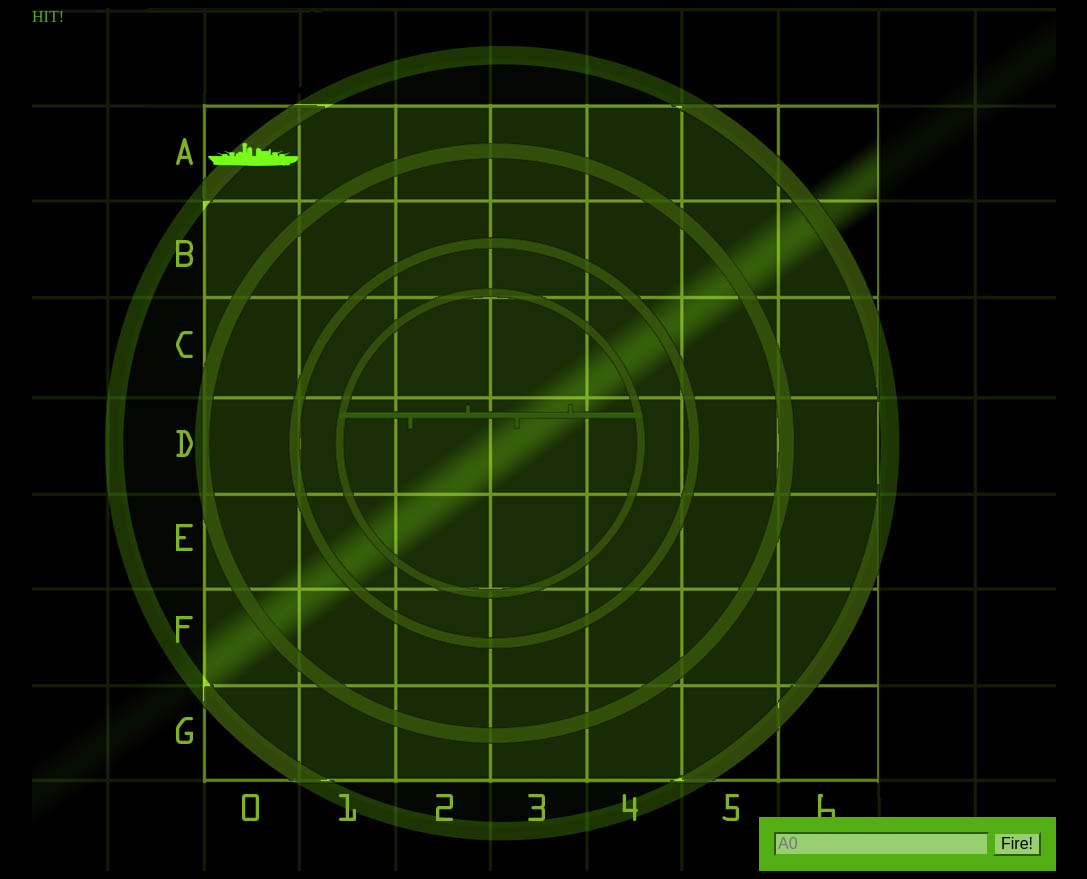
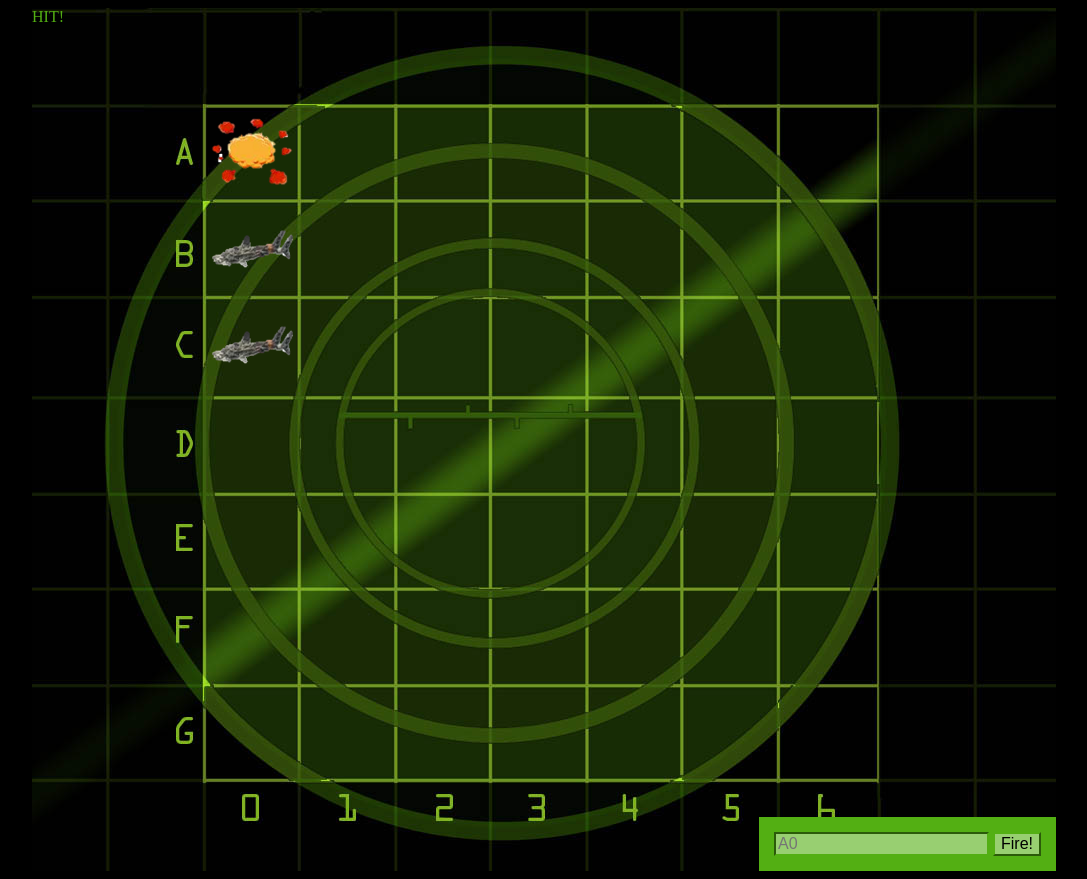
Before and after one commit to Zhuyun1/js, a plain HTML site: page battleshipwyt/index.html in a window 1280 px wide. Both pictures are taken after a click on the element 349 px from the left and 154 px from the top of the page. Shown: the whole page, without its empty margins (96-1183 px from the left). Drawn offline with Linux system fonts and the light colour scheme.

Commit message:
Add files via upload

```diff
--- a/battleshipwyt/battleship.css
+++ b/battleshipwyt/battleship.css
@@ -8,6 +8,7 @@ div#board {
   height: 863px;
   margin: auto;
   background: url("战舰素材/board.jpg") no-repeat;
+  cursor: url("战舰素材/cur.png"), auto;
 }
 
 div#messageArea {
@@ -44,7 +45,7 @@ form input {
 }
 
 .hit {
-  background: url("战舰素材/ship.png") no-repeat center center;
+  background: url("战舰素材/ship1.png") no-repeat center center;
 }
 
 .miss {
--- a/battleshipwyt/battleship.js
+++ b/battleshipwyt/battleship.js
@@ -18,14 +18,14 @@ var model = {
   numShips: 3,
   shipsSunk: 0,
   shipLength: 3,
-  ships: [ { locations: [0, 0, 0], hits: ["", "", ""] },
-           { locations: [0, 0, 0], hits: ["", "", ""] },
-           { locations: [0, 0, 0], hits: ["", "", ""] } ],
+  ships: [ { locations: [0, 0, 0], hits: ["", "", ""], isSunked: false},
+           { locations: [0, 0, 0], hits: ["", "", ""], isSunked: false},
+           { locations: [0, 0, 0], hits: ["", "", ""], isSunked: false},],
 
   fire: function(guess) {
     for (var i = 0; i < this.numShips; i++) {
       var ship = this.ships[i];
-      var index = ship.locations.indexOf(guess);
+      var index = ship.locations.indexOf(guess)
       if (index >= 0) {
         ship.hits[index] = 'hit';
         view.displayHit(guess);
@@ -33,6 +33,12 @@ var model = {
         if (this.isSunk(ship)) {
           view.displayMessage("You sank my battleship!");
           this.shipsSunk++;
+          ship.isSunked = true
+          if (ship.isSunked = true) {
+            for(var i = 0; i < this.shipLength; i++) {
+              document.getElementById(ship.locations[i]).onclick=null
+            }
+          }
         }
         return true;
       }
@@ -47,10 +53,23 @@ var model = {
     for (var i = 0; i < this.shipLength; i++) {
       if (ship.hits[i] === "hit") {
         count ++;
+        // 一格被击中 三格全绿
+        for (var f = 0; f < this.shipLength; f++) {
+          view.displayHit(ship.locations[f])
+          var tdColor = document.getElementById(event.target.id)
+          tdColor.style.backgroundImage ="url('战舰素材/1.png')"
+        }
       }
     };
 
+    //击中两次击沉
     if (count > this.shipLength*0.666){
+      //两次击中全部变红
+      for (var f = 0; f < this.shipLength; f++) {
+        var changeColor1 = document.getElementById(ship.locations[f])
+        view.displayHit(ship.locations[f])
+        changeColor1.style.backgroundImage = "url('战舰素材/1.png')"
+      }
       return true;
     }
     return false
```
Also changed, not shown: battleshipwyt/战舰素材/1.png (added), battleshipwyt/战舰素材/boom.png (added), battleshipwyt/战舰素材/cur.png (added), battleshipwyt/战舰素材/ship1.png (added).
